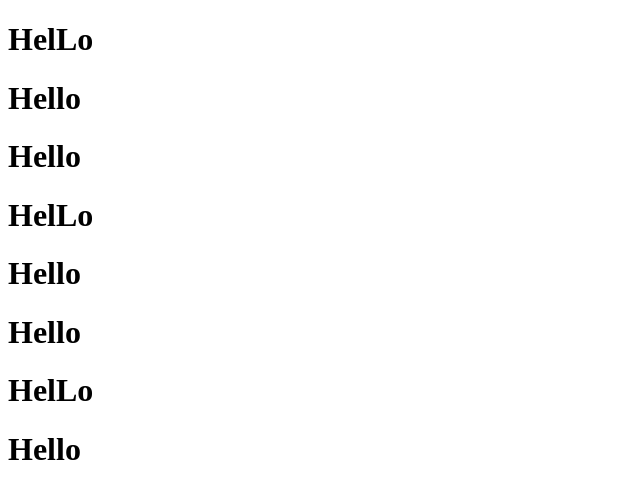
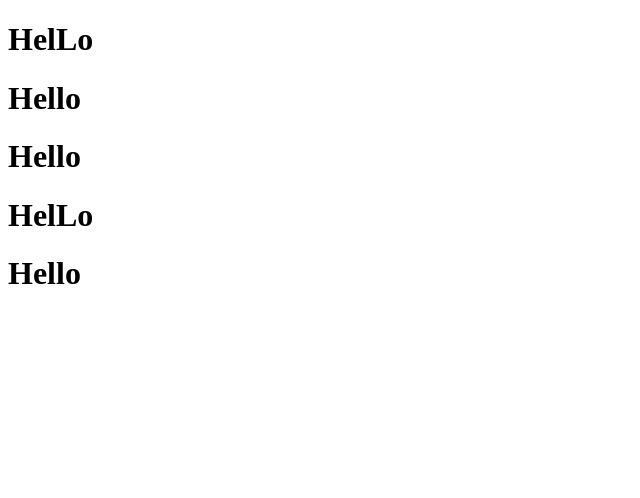
Before and after one commit to Sheva08/courses, a plain HTML site: page index.html in a window 1280 px wide. Shown: the whole page, without its empty margins (0-640 px from the left). Drawn offline with Linux system fonts and the light colour scheme.

Commit message:
new Commit

```diff
--- a/index.html
+++ b/index.html
@@ -11,9 +11,6 @@
 <h1>Hello</h1>
 <h1>HelLo</h1>
 <h1>Hello</h1>
-<h1>Hello</h1>
-<h1>HelLo</h1>
-<h1>Hello</h1>
 
 
 </body>
```
